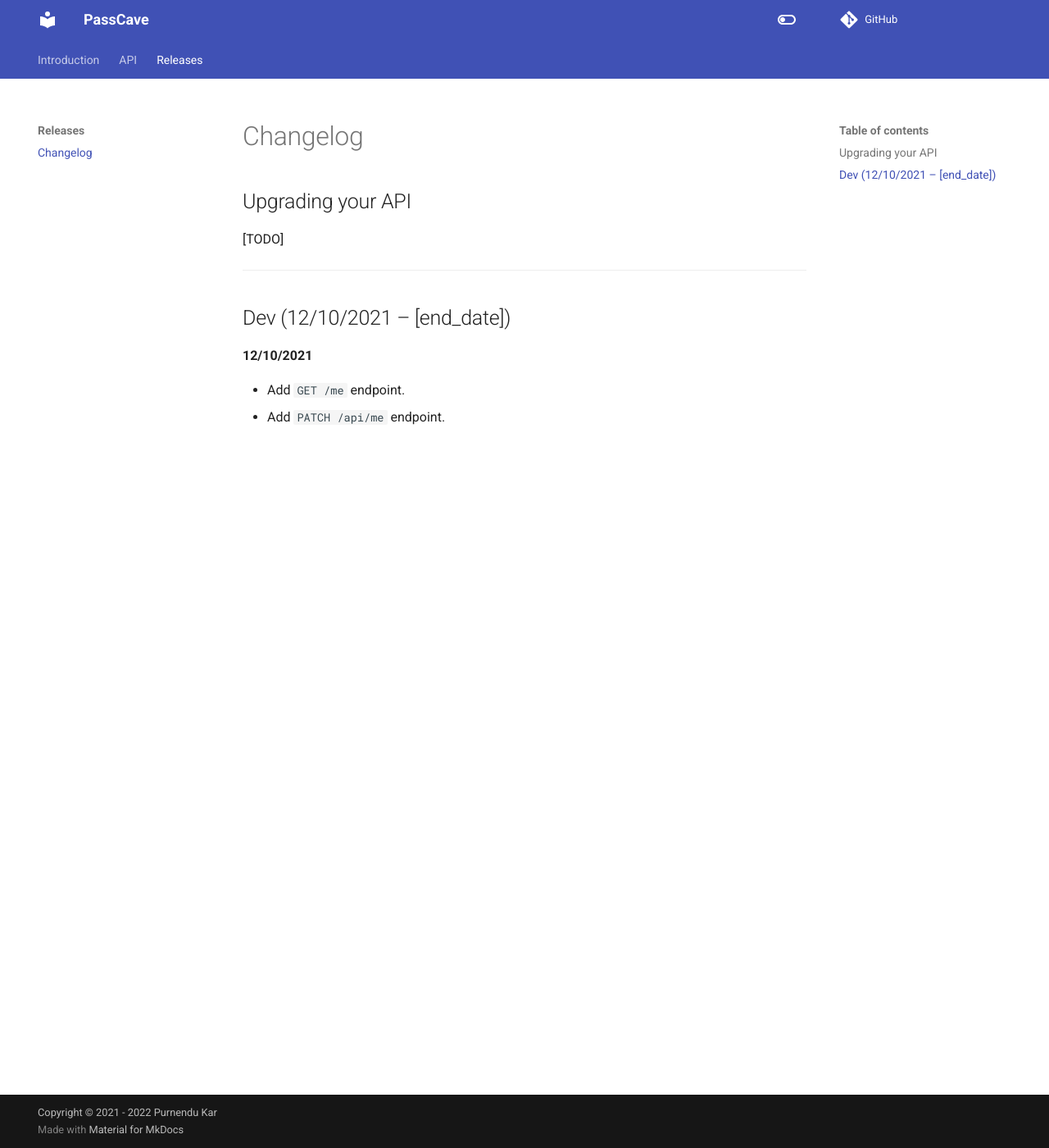
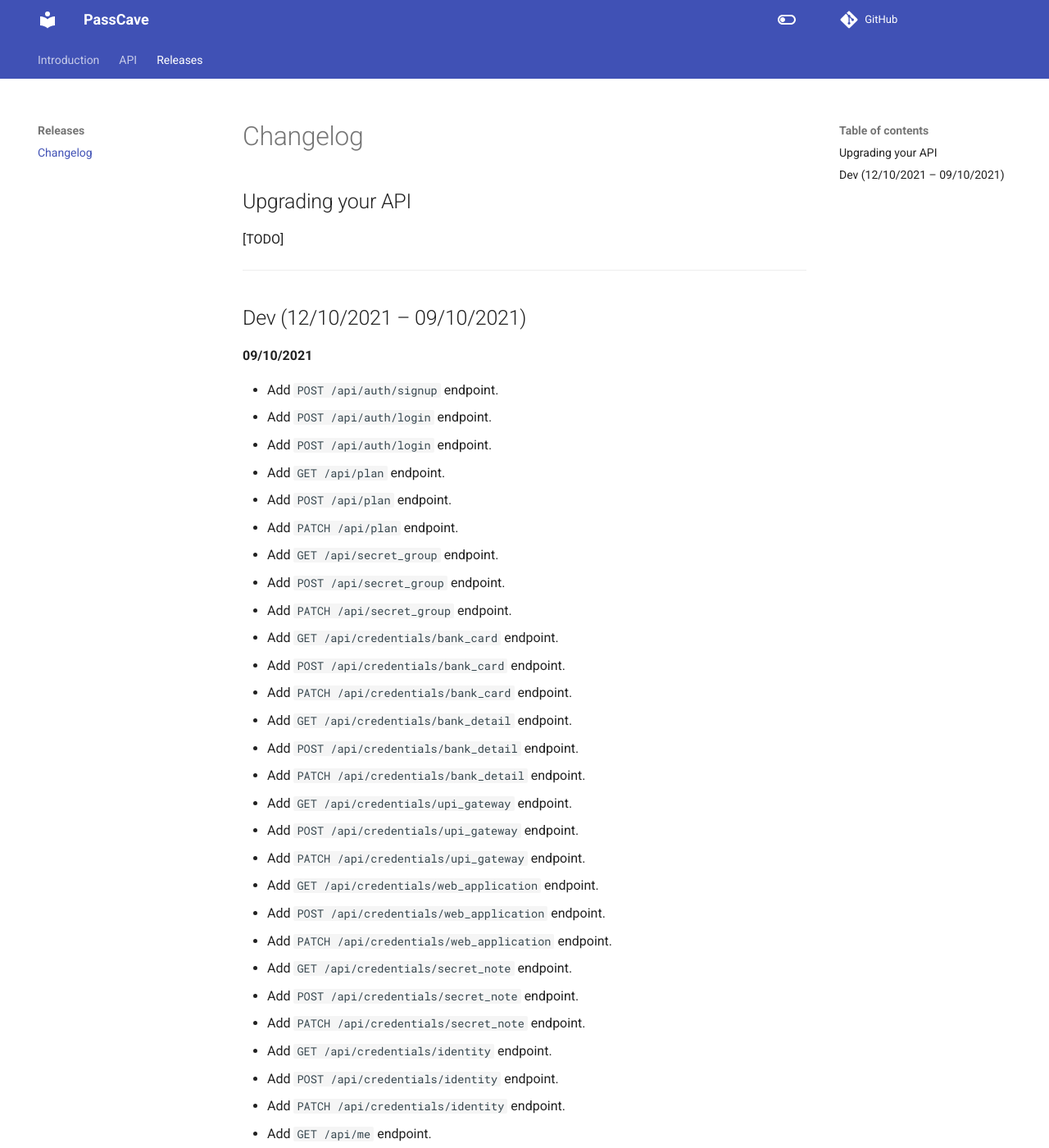
Before and after one commit to purnendukar/PassCave-backend, an MkDocs documentation site: the page built from docs/releases.md, in a window 1280 px wide and 1400 px high. Shown: the whole window at 82% size. Built offline with MkDocs 1.6.1 and Material for MkDocs 9.7.7, drawn with Linux system fonts in a browser that asks for light colours; comment, search, counter and statistics services are not loaded; some of the changed text lies outside the part shown.

Commit message:
feat: release do

```diff
--- a/docs/releases.md
+++ b/docs/releases.md
@@ -4,9 +4,46 @@
 
 ----
 
-## Dev (12/10/2021 -- [end_date])
+## Dev (12/10/2021 -- 09/10/2021)
 
-**12/10/2021**
+**09/10/2021**
 
-- Add `GET /me` endpoint.
-- Add `PATCH /api/me` endpoint.
+- Add `POST /api/auth/signup` endpoint.
+- Add `POST /api/auth/login` endpoint.
+- Add `POST /api/auth/login` endpoint.
+
+- Add `GET /api/plan` endpoint.
+- Add `POST /api/plan` endpoint.
+- Add `PATCH /api/plan` endpoint.
+
+- Add `GET /api/secret_group` endpoint.
+- Add `POST /api/secret_group` endpoint.
+- Add `PATCH /api/secret_group` endpoint.
+
+- Add `GET /api/credentials/bank_card` endpoint.
+- Add `POST /api/credentials/bank_card` endpoint.
+- Add `PATCH /api/credentials/bank_card` endpoint.
+
+- Add `GET /api/credentials/bank_detail` endpoint.
+- Add `POST /api/credentials/bank_detail` endpoint.
+- Add `PATCH /api/credentials/bank_detail` endpoint.
+
+- Add `GET /api/credentials/upi_gateway` endpoint.
+- Add `POST /api/credentials/upi_gateway` endpoint.
+- Add `PATCH /api/credentials/upi_gateway` endpoint.
+
+- Add `GET /api/credentials/web_application` endpoint.
+- Add `POST /api/credentials/web_application` endpoint.
+- Add `PATCH /api/credentials/web_application` endpoint.
+
+- Add `GET /api/credentials/secret_note` endpoint.
+- Add `POST /api/credentials/secret_note` endpoint.
+- Add `PATCH /api/credentials/secret_note` endpoint.
+
+- Add `GET /api/credentials/identity` endpoint.
+- Add `POST /api/credentials/identity` endpoint.
+- Add `PATCH /api/credentials/identity` endpoint.
+
+- Add `GET /api/me` endpoint.
+- Add `Post /api/me/` endpoint.
+- Add `PATCH /api/me/` endpoint.
```
